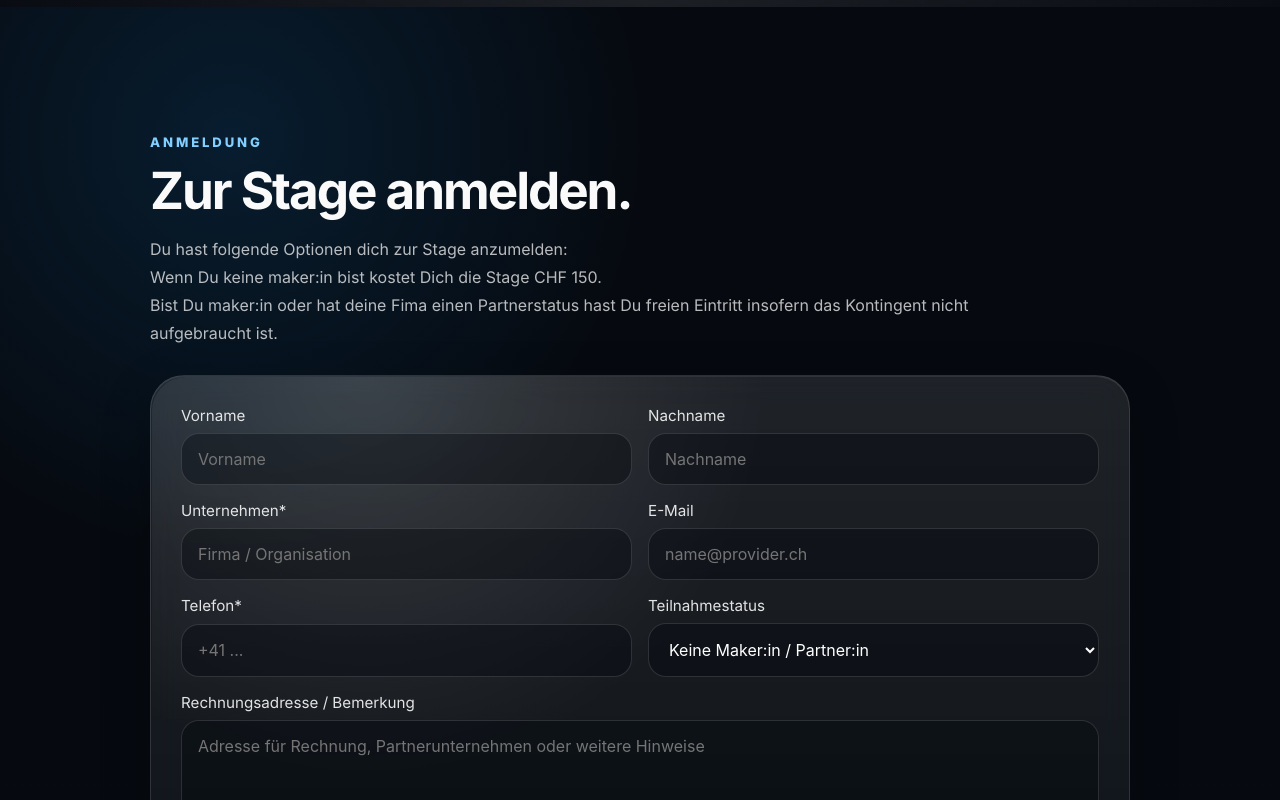
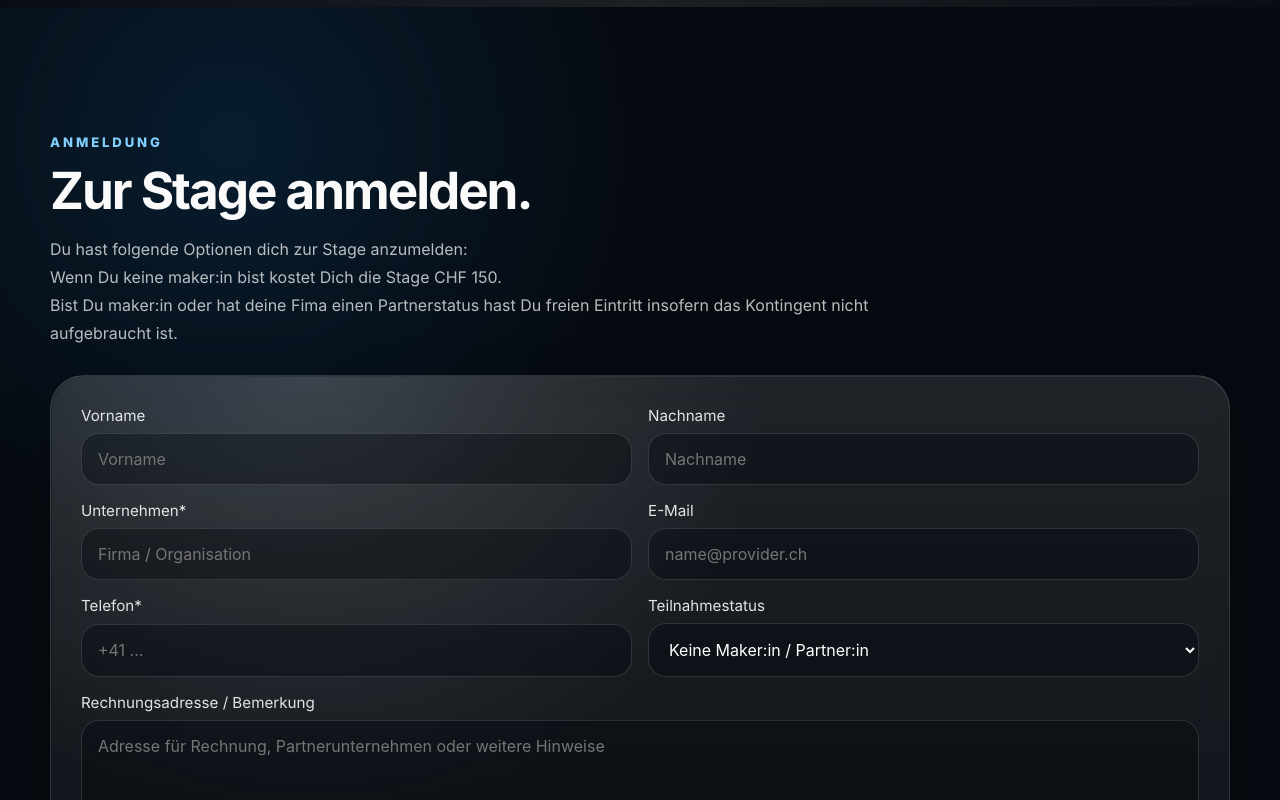
Before and after one commit to Thomasch2020/msfine, a Next.js app: page / in a window 1280 px wide. Shown: the part 3460-4260 px from the top of the page. Built offline with nearby package versions, Linux system fonts and the light colour scheme; grey boxes are pictures that could not be loaded.

Commit message:
Add files via upload

```diff
--- a/app/globals.css
+++ b/app/globals.css
@@ -657,7 +657,7 @@ main::before {
     rgba(255,255,255,0.018);
 }
 .registration-shell {
-  max-width: 980px;
+  max-width: var(--max);
 }
 .registration-copy {
   max-width: 860px;
```
